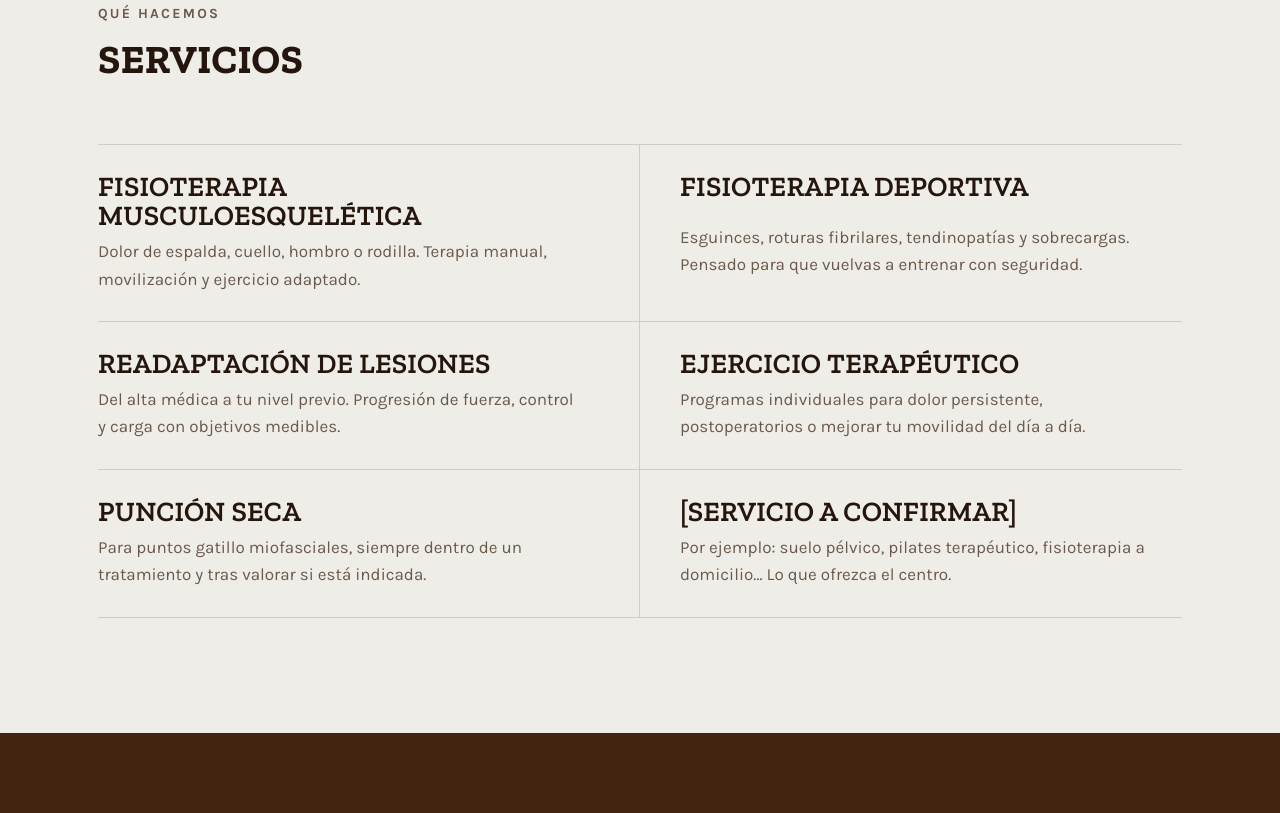
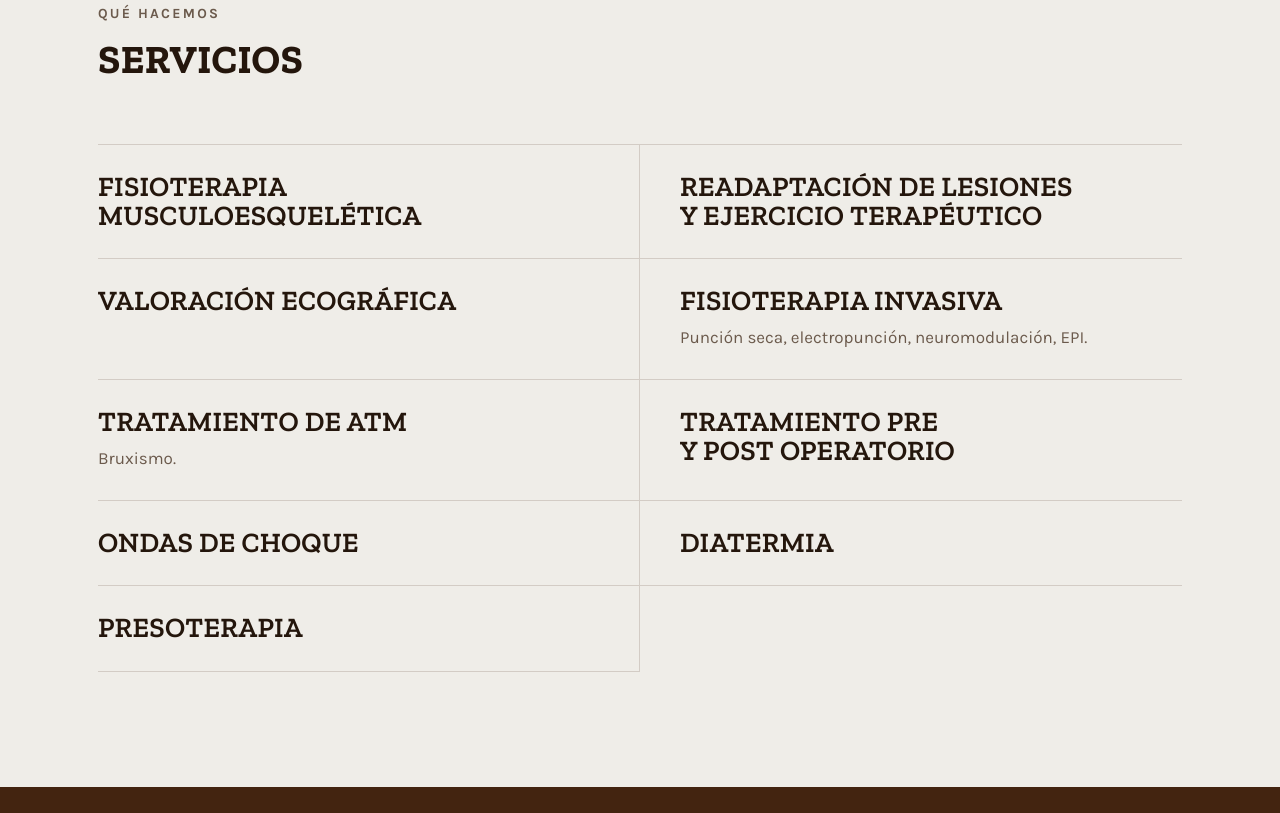
Before and after one commit to jesfueloss/excellent-movement, a plain HTML site: page index.html in a window 1280 px wide. Shown: the part 2207-3020 px from the top of the page. Drawn offline with nearby package versions, Linux system fonts and the light colour scheme.

Commit message:
Update services to match brand flyer, remove duration and description text
Co-Authored-By: Claude Sonnet 4.6 <noreply@anthropic.com>

```diff
--- a/index.html
+++ b/index.html
@@ -298,12 +298,15 @@ footer{background:var(--espresso-deep);color:rgba(239,237,232,.8);font-size:var(
         </div>
       </div>
       <div class="services">
-        <article class="service"><h3>Fisioterapia musculoesquelética</h3><p>Dolor de espalda, cuello, hombro o rodilla. Terapia manual, movilización y ejercicio adaptado.</p></article>
-        <article class="service"><h3>Fisioterapia deportiva</h3><p>Esguinces, roturas fibrilares, tendinopatías y sobrecargas. Pensado para que vuelvas a entrenar con seguridad.</p></article>
-        <article class="service"><h3>Readaptación de lesiones</h3><p>Del alta médica a tu nivel previo. Progresión de fuerza, control y carga con objetivos medibles.</p></article>
-        <article class="service"><h3>Ejercicio terapéutico</h3><p>Programas individuales para dolor persistente, postoperatorios o mejorar tu movilidad del día a día.</p></article>
-        <article class="service"><h3>Punción seca</h3><p>Para puntos gatillo miofasciales, siempre dentro de un tratamiento y tras valorar si está indicada.</p></article>
-        <article class="service"><h3 class="ph">[Servicio a confirmar]</h3><p class="ph">Por ejemplo: suelo pélvico, pilates terapéutico, fisioterapia a domicilio… Lo que ofrezca el centro.</p></article>
+        <article class="service"><h3>Fisioterapia musculoesquelética</h3></article>
+        <article class="service"><h3>Readaptación de lesiones y ejercicio terapéutico</h3></article>
+        <article class="service"><h3>Valoración ecográfica</h3></article>
+        <article class="service"><h3>Fisioterapia invasiva</h3><p>Punción seca, electropunción, neuromodulación, EPI.</p></article>
+        <article class="service"><h3>Tratamiento de ATM</h3><p>Bruxismo.</p></article>
+        <article class="service"><h3>Tratamiento pre y post operatorio</h3></article>
+        <article class="service"><h3>Ondas de choque</h3></article>
+        <article class="service"><h3>Diatermia</h3></article>
+        <article class="service"><h3>Presoterapia</h3></article>
       </div>
     </div>
   </section>
```
